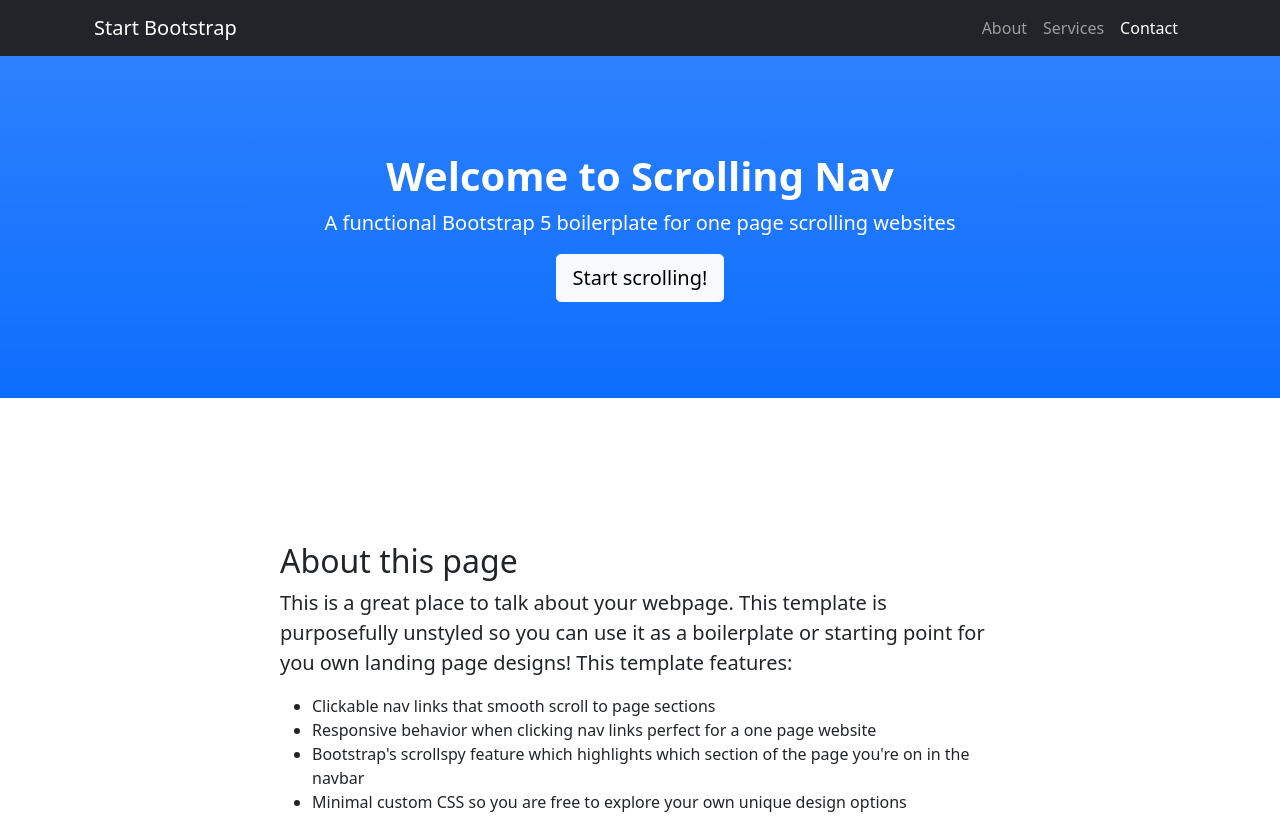
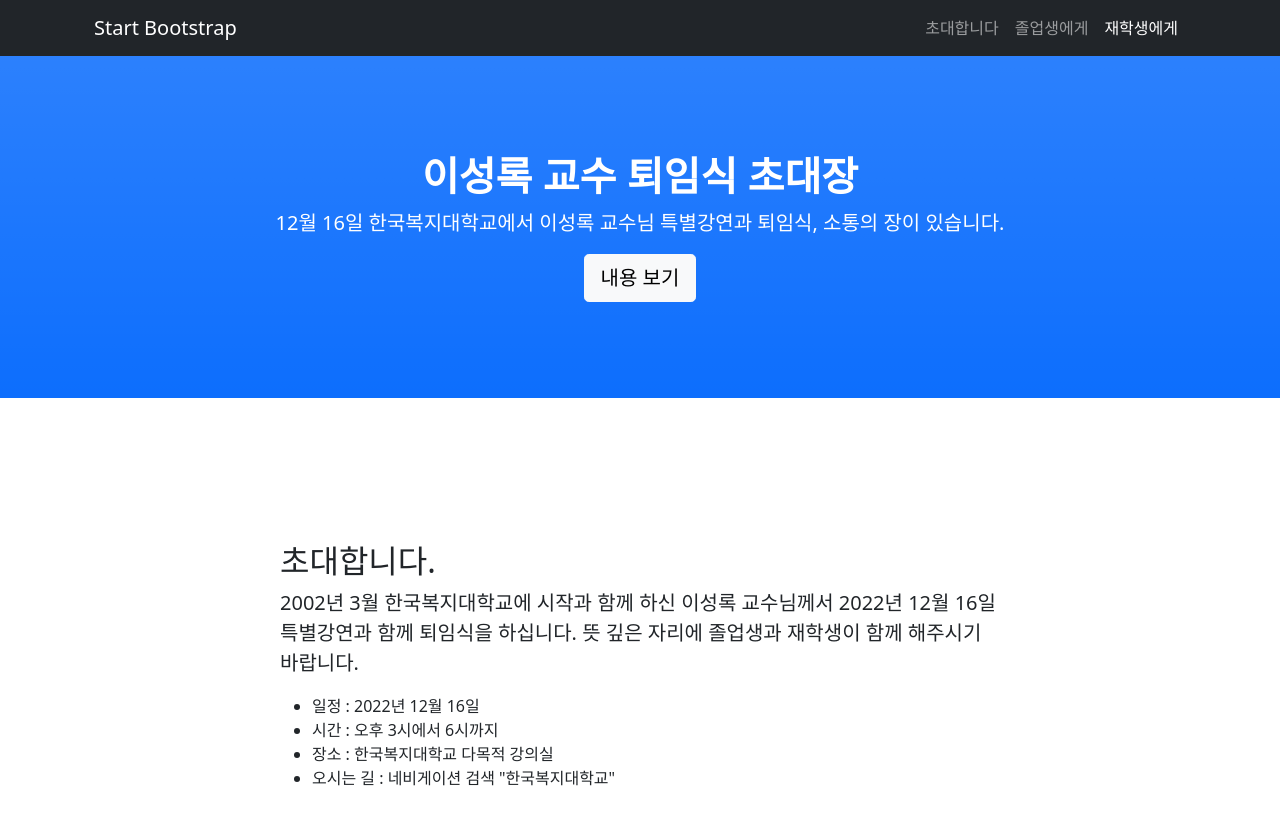
Before and after one commit to jrabbit93/jrabbit93.github.io, a plain HTML site: page index.html in a window 1280 px wide. Shown: the top 833 px of the page. Drawn offline with nearby package versions, Linux system fonts and the light colour scheme.

Commit message:
Update index.html

```diff
--- a/index.html
+++ b/index.html
@@ -5,7 +5,7 @@
         <meta name="viewport" content="width=device-width, initial-scale=1, shrink-to-fit=no" />
         <meta name="description" content="" />
         <meta name="author" content="" />
-        <title>Scrolling Nav - Start Bootstrap Template</title>
+        <title>이성록 교수님 퇴임식 초대장</title>
         <link rel="icon" type="image/x-icon" href="assets/favicon.ico" />
         <!-- Core theme CSS (includes Bootstrap)-->
         <link href="css/styles.css" rel="stylesheet" />
@@ -18,9 +18,9 @@
                 <button class="navbar-toggler" type="button" data-bs-toggle="collapse" data-bs-target="#navbarResponsive" aria-controls="navbarResponsive" aria-expanded="false" aria-label="Toggle navigation"><span class="navbar-toggler-icon"></span></button>
                 <div class="collapse navbar-collapse" id="navbarResponsive">
                     <ul class="navbar-nav ms-auto">
-                        <li class="nav-item"><a class="nav-link" href="#about">About</a></li>
-                        <li class="nav-item"><a class="nav-link" href="#services">Services</a></li>
-                        <li class="nav-item"><a class="nav-link" href="#contact">Contact</a></li>
+                        <li class="nav-item"><a class="nav-link" href="#about">초대합니다</a></li>
+                        <li class="nav-item"><a class="nav-link" href="#services">졸업생에게</a></li>
+                        <li class="nav-item"><a class="nav-link" href="#contact">재학생에게</a></li>
                     </ul>
                 </div>
             </div>
@@ -28,9 +28,9 @@
         <!-- Header-->
         <header class="bg-primary bg-gradient text-white">
             <div class="container px-4 text-center">
-                <h1 class="fw-bolder">Welcome to Scrolling Nav</h1>
-                <p class="lead">A functional Bootstrap 5 boilerplate for one page scrolling websites</p>
-                <a class="btn btn-lg btn-light" href="#about">Start scrolling!</a>
+                <h1 class="fw-bolder">이성록 교수 퇴임식 초대장</h1>
+                <p class="lead">12월 16일 한국복지대학교에서 이성록 교수님 특별강연과 퇴임식, 소통의 장이 있습니다.</p>
+                <a class="btn btn-lg btn-light" href="#about">내용 보기</a>
             </div>
         </header>
         <!-- About section-->
@@ -38,13 +38,13 @@
             <div class="container px-4">
                 <div class="row gx-4 justify-content-center">
                     <div class="col-lg-8">
-                        <h2>About this page</h2>
-                        <p class="lead">This is a great place to talk about your webpage. This template is purposefully unstyled so you can use it as a boilerplate or starting point for you own landing page designs! This template features:</p>
+                        <h2>초대합니다.</h2>
+                        <p class="lead">2002년 3월 한국복지대학교에 시작과 함께 하신 이성록 교수님께서 2022년 12월 16일 특별강연과 함께 퇴임식을 하십니다. 뜻 깊은 자리에 졸업생과 재학생이 함께 해주시기 바랍니다.</p>
                         <ul>
-                            <li>Clickable nav links that smooth scroll to page sections</li>
-                            <li>Responsive behavior when clicking nav links perfect for a one page website</li>
-                            <li>Bootstrap's scrollspy feature which highlights which section of the page you're on in the navbar</li>
-                            <li>Minimal custom CSS so you are free to explore your own unique design options</li>
+                            <li>일정 : 2022년 12월 16일</li>
+                            <li>시간 : 오후 3시에서 6시까지</li>
+                            <li>장소 : 한국복지대학교 다목적 강의실</li>
+                            <li>오시는 길 : 네비게이션 검색 "한국복지대학교"</li>
                         </ul>
                     </div>
                 </div>
@@ -55,8 +55,8 @@
             <div class="container px-4">
                 <div class="row gx-4 justify-content-center">
                     <div class="col-lg-8">
-                        <h2>Services we offer</h2>
-                        <p class="lead">Lorem ipsum dolor sit amet, consectetur adipisicing elit. Aut optio velit inventore, expedita quo laboriosam possimus ea consequatur vitae, doloribus consequuntur ex. Nemo assumenda laborum vel, labore ut velit dignissimos.</p>
+                        <h2>졸업생에게</h2>
+                        <p class="lead">졸업생 여러분! 연말의 참석해야 하는 행사, 기관에서 진행하는 행사도 많지요? 시간을 내어 이성록 교수님의 퇴임식을 함께 하지 않으실래요? 링크를 타고 들어가 설문을 작성해주세요. 이성록 교수님과 함께한 에피소드를 적어주세요. 동문회 진행자가 취합하여 원활히 행사를 진행할 수 있도록 하겠습니다. 한국복지대학교를 졸업하고 멋진 사회인으로 활약하고 계신 여러분 항상 응원합니다. </p>
                     </div>
                 </div>
             </div>
@@ -66,15 +66,15 @@
             <div class="container px-4">
                 <div class="row gx-4 justify-content-center">
                     <div class="col-lg-8">
-                        <h2>Contact us</h2>
-                        <p class="lead">Lorem ipsum dolor sit amet, consectetur adipisicing elit. Vero odio fugiat voluptatem dolor, provident officiis, id iusto! Obcaecati incidunt, qui nihil beatae magnam et repudiandae ipsa exercitationem, in, quo totam.</p>
+                        <h2>재학생에게</h2>
+                        <p class="lead">한국복지대학교 사회복지과에 입학하시고, 멋진 사회인이 되실 여러분~. 미리 졸업해서 사회에 몸 담고 있는 졸업생과 이야기 나누어 보지시 않을래요? 어쩌면 사회복지사가 되려고, 혹은 다른 직업을 가지더라도 여러 이야기를 들어볼 수 있는 시간이 될 것 같아요. 링크를 타고 설문을 기입해주세요. </p>
                     </div>
                 </div>
             </div>
         </section>
         <!-- Footer-->
         <footer class="py-5 bg-dark">
-            <div class="container px-4"><p class="m-0 text-center text-white">Copyright &copy; Your Website 2022</p></div>
+            <div class="container px-4"><p class="m-0 text-center text-white">Copyright &copy; 퇴임식 2022</p></div>
         </footer>
         <!-- Bootstrap core JS-->
         <script src="https://cdn.jsdelivr.net/npm/bootstrap@5.1.3/dist/js/bootstrap.bundle.min.js"></script>
```
